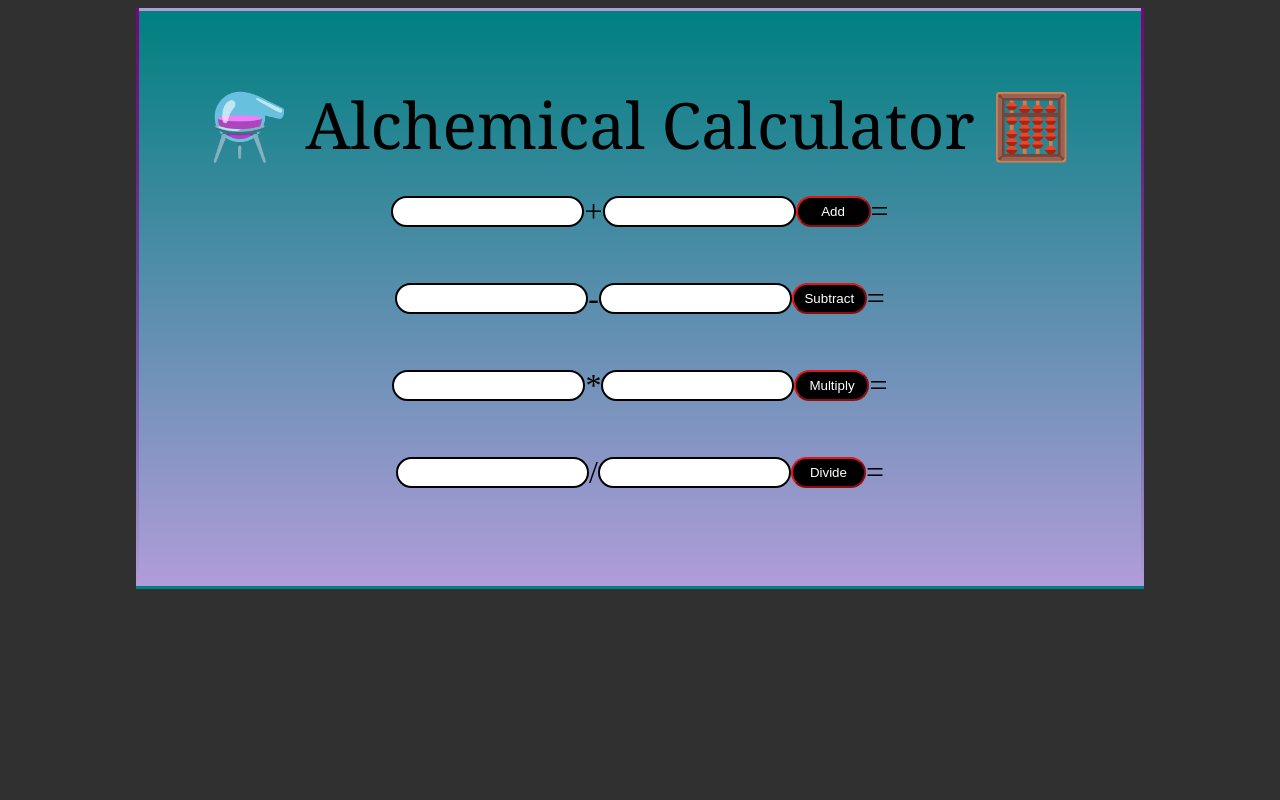
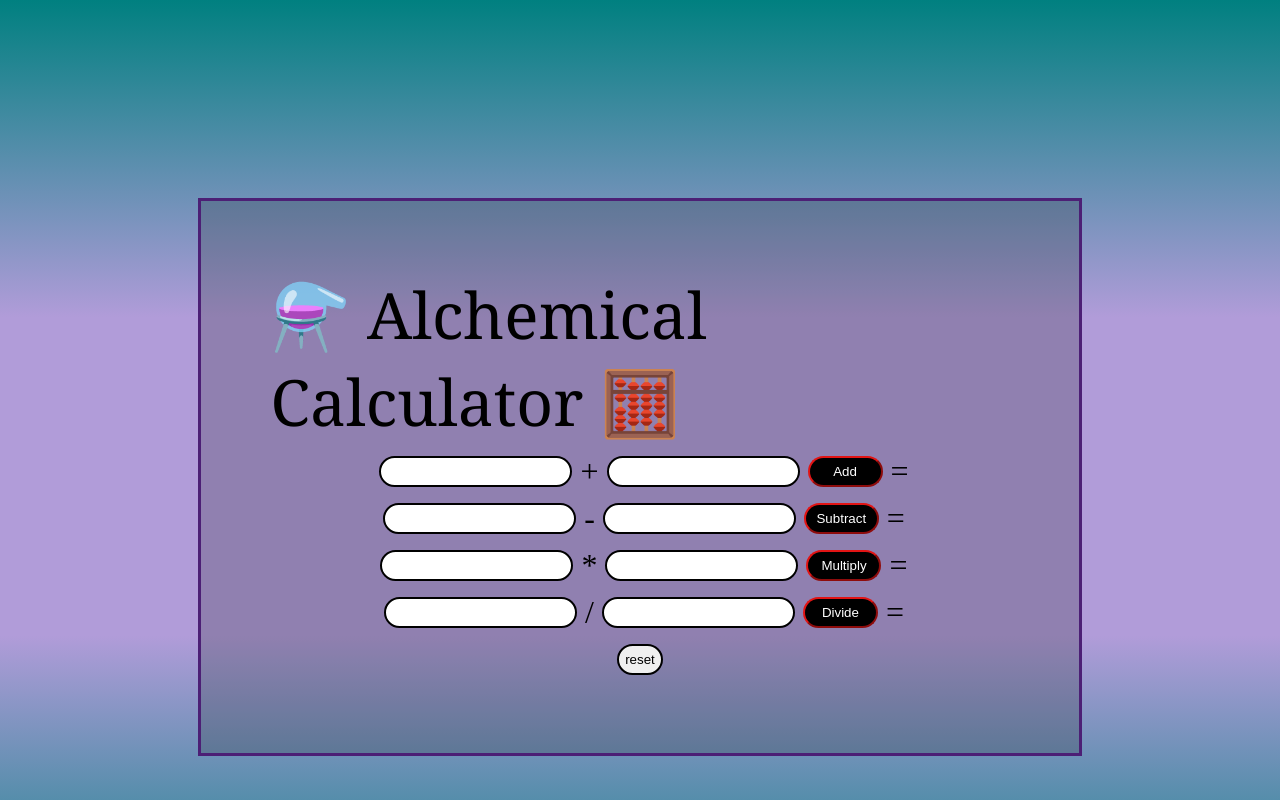
Before and after one commit to kylemayer/f1-lab03-calculator, a plain HTML site: page index.html in a window 1280 px wide. Shown: the top 800 px of the page. Drawn offline with Linux system fonts and the light colour scheme.

Commit message:
reset button

```diff
--- a/app.js
+++ b/app.js
@@ -1,9 +1,9 @@
-const addInputEl1 = document.getElementById ('add-input-1');
-const addInputEl2 = document.getElementById ('add-input-2');
-const addButtonEl = document.getElementById ('add-button');
-const addResultsEl = document.getElementById ('add-result')
+const addInputEl1 = document.getElementById('add-input-1');
+const addInputEl2 = document.getElementById('add-input-2');
+const addButtonEl = document.getElementById('add-button');
+const addResultsEl = document.getElementById('add-result');
 
-addButtonEl.addEventListener('click', function() {
+addButtonEl.addEventListener('click', function () {
     const number1 = addInputEl1.value;
     const number2 = addInputEl2.value;
     const sum = Number(number1) + Number(number2);
@@ -11,14 +11,12 @@ addResultsEl.textContent = sum;
 })
 
 
+const subInputEl1 = document.getElementById('sub-input-1');
+const subInputEl2 = document.getElementById('sub-input-2');
+const subButtonEl = document.getElementById('sub-button');
+const subResultsEl = document.getElementById('sub-result');
 
-
-const subInputEl1 = document.getElementById ('sub-input-1');
-const subInputEl2 = document.getElementById ('sub-input-2');
-const subButtonEl = document.getElementById ('sub-button');
-const subResultsEl = document.getElementById ('sub-result')
-
-subButtonEl.addEventListener('click', function() {
+subButtonEl.addEventListener('click', function () {
     const number3 = subInputEl1.value;
     const number4 = subInputEl2.value;
     const difference = Number(number3) - Number(number4);
@@ -27,12 +25,12 @@ subResultsEl.textContent = difference;
 
 
 
-const multInputEl1 = document.getElementById ('mult-input-1');
-const multInputEl2 = document.getElementById ('mult-input-2');
-const multButtonEl = document.getElementById ('mult-button');
-const multResultsEl = document.getElementById ('mult-result')
+const multInputEl1 = document.getElementById('mult-input-1');
+const multInputEl2 = document.getElementById('mult-input-2');
+const multButtonEl = document.getElementById('mult-button');
+const multResultsEl = document.getElementById('mult-result');
 
-multButtonEl.addEventListener('click', function() {
+multButtonEl.addEventListener('click', function () {
     const number5 = multInputEl1.value;
     const number6 = multInputEl2.value;
     const product = Number(number5) * Number(number6);
@@ -40,14 +38,29 @@ multResultsEl.textContent = product;
 })
 
 
-const diviInputEl1 = document.getElementById ('divi-input-1');
-const diviInputEl2 = document.getElementById ('divi-input-2');
-const diviButtonEl = document.getElementById ('divi-button');
-const diviResultsEl = document.getElementById ('divi-result')
+const diviInputEl1 = document.getElementById('divi-input-1');
+const diviInputEl2 = document.getElementById('divi-input-2');
+const diviButtonEl = document.getElementById('divi-button');
+const diviResultsEl = document.getElementById('divi-result');
 
-diviButtonEl.addEventListener('click', function() {
+diviButtonEl.addEventListener('click', function () {
     const number7 = diviInputEl1.value;
     const number8 = diviInputEl2.value;
-const quotient  = Number(number7) / Number(number8);
+    const quotient = Number(number7) / Number(number8);
     diviResultsEl.textContent = quotient;
-})
+});
+
+function reset() {
+    addInputEl1.value = "";
+    addInputEl2.value = "";
+    addResultsEl.textContent = "";
+    subInputEl1.value = "";
+    subInputEl2.value = "";
+    subResultsEl.textContent = "";
+    multInputEl1.value = "";
+    multInputEl2.value = "";
+    multResultsEl.textContent = "";
+    diviInputEl1.value = "";
+    diviInputEl2.value = "";
+    diviResultsEl.textContent = "";
+}
--- a/index.html
+++ b/index.html
@@ -1,5 +1,6 @@
 <!DOCTYPE html>
 <html lang="en">
+
 <head>
     <meta charset="UTF-8">
     <meta http-equiv="X-UA-Compatible" content="IE=edge">
@@ -7,6 +8,7 @@
     <title>Calculator</title>
     <link rel="stylesheet" href="./styles.css">
 </head>
+
 <body>
     <main>
         <header class="header">
@@ -14,12 +16,12 @@
         </header>
 
         <div class="addition">
-        <input id="add-input-1"></input>
+            <input id="add-input-1"> </input>
             +
-        <input id="add-input-2"></input>
+            <input id="add-input-2"> </input>
             <button id="add-button">Add</button>
             =
-        <div id="add-result"></div>
+            <div id="add-result" ></div>
         </div>
 
         <div class="subtraction">
@@ -28,7 +30,7 @@
             <input id="sub-input-2"></input>
             <button id="sub-button">Subtract</button>
             =
-        <div id="sub-result"></div>
+            <div id="sub-result" ></div>
         </div>
 
         <div class="multiplication">
@@ -37,7 +39,7 @@
             <input id="mult-input-2"></input>
             <button id="mult-button">Multiply</button>
             =
-        <div id="mult-result"></div>
+            <div id="mult-result" ></div>
         </div>
 
         <div class="division">
@@ -46,10 +48,12 @@
             <input id="divi-input-2"></input>
             <button id="divi-button">Divide</button>
             =
-        <div id="divi-result"></div>
+            <div id="divi-result" ></div>
         </div>
+        <input type="button" onClick="reset()" value="reset" />
     </main>
 
     <script src="./app.js"></script>
 </body>
+
 </html>
--- a/styles.css
+++ b/styles.css
@@ -1,35 +1,30 @@
 body {
     display: flex;
+    flex-direction: row;
     justify-content: center;
     align-items: center;
-    background-color: rgb(48, 48, 48);
-
-}
-
-* {
-    box-sizing: border-box;
+    align-content: center;
+    background-image: repeating-linear-gradient(teal,#B19CD9, #B19CD9,teal);
 }
 
 main {
-    display: grid;
-    grid-template-rows: 1fr 1fr 1fr 1fr 1fr;
+    display: flex;
+    flex-direction: column;
+    align-content: center;
+    align-items: center;
     padding: 70px;
-    background-image: linear-gradient(teal,#B19CD9);
+    background-color: rgba(35, 35, 39, 0.233);
     font-size: 2em;
     border: solid;
-    border-image:
-    linear-gradient(
-    to bottom,
-    purple,
-    rgba(233, 17, 17, 0)
-    ) 1 100%;
-
+    border-color: rgb(76, 31, 117);
+    margin: 15%;
 }
 
 .header {
     font-style: bold;
     font-size: 2em;
     font-family: Cambria, Cochin, Georgia, Times, 'Times New Roman', serif;
+    padding-bottom: 3px;
 }
 
 .addition {
@@ -59,6 +54,7 @@ input {
     border-radius: 20px;
     border: solid 2px black;
     padding: 6px;
+    margin: 8px;
 }
 
 button {
@@ -68,4 +64,9 @@ button {
     padding: 6px;
     width: 75px;
     border-color: rgb(226, 20, 20);
+    margin-right: 8px;
 }
+
+.result {
+    margin: 8px;
+}
```
Lines whose indentation alone changed are shown as unchanged.
